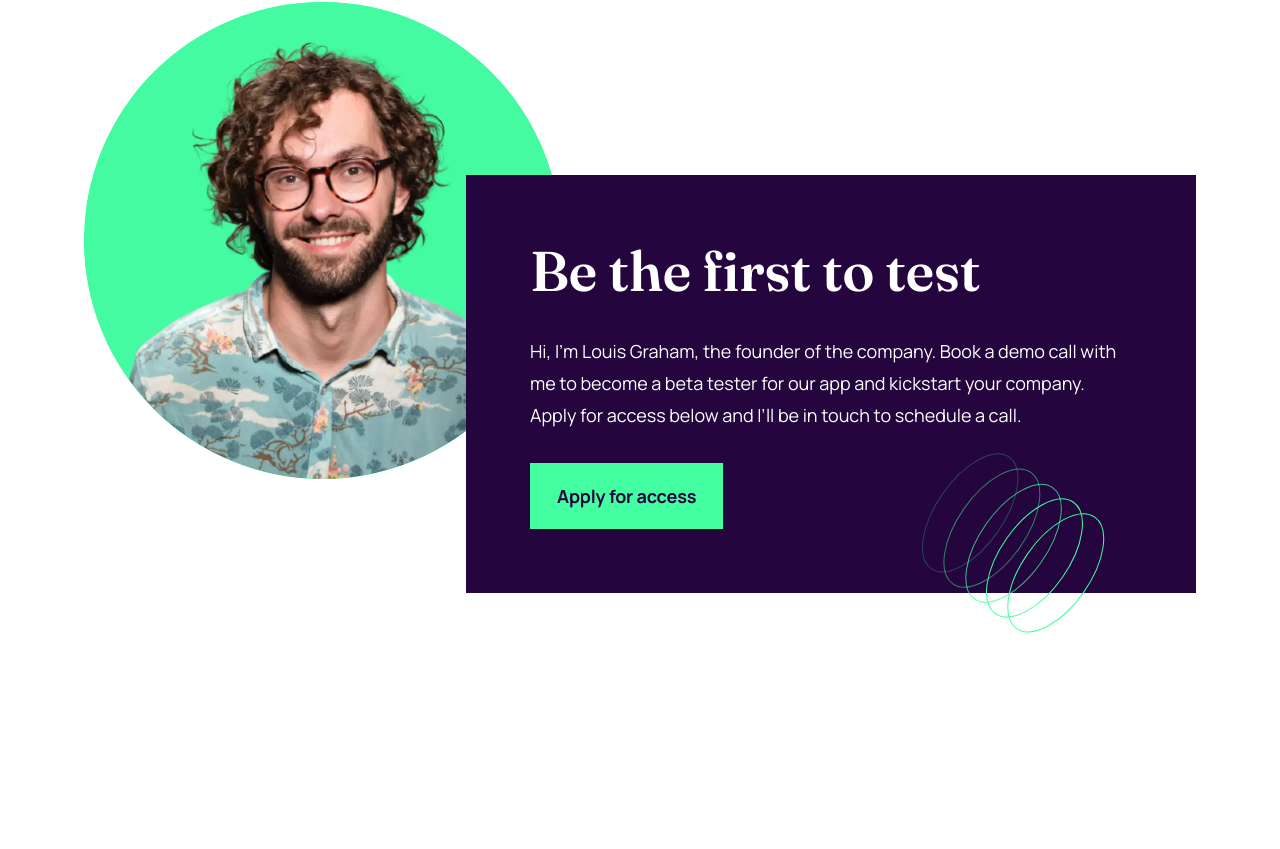
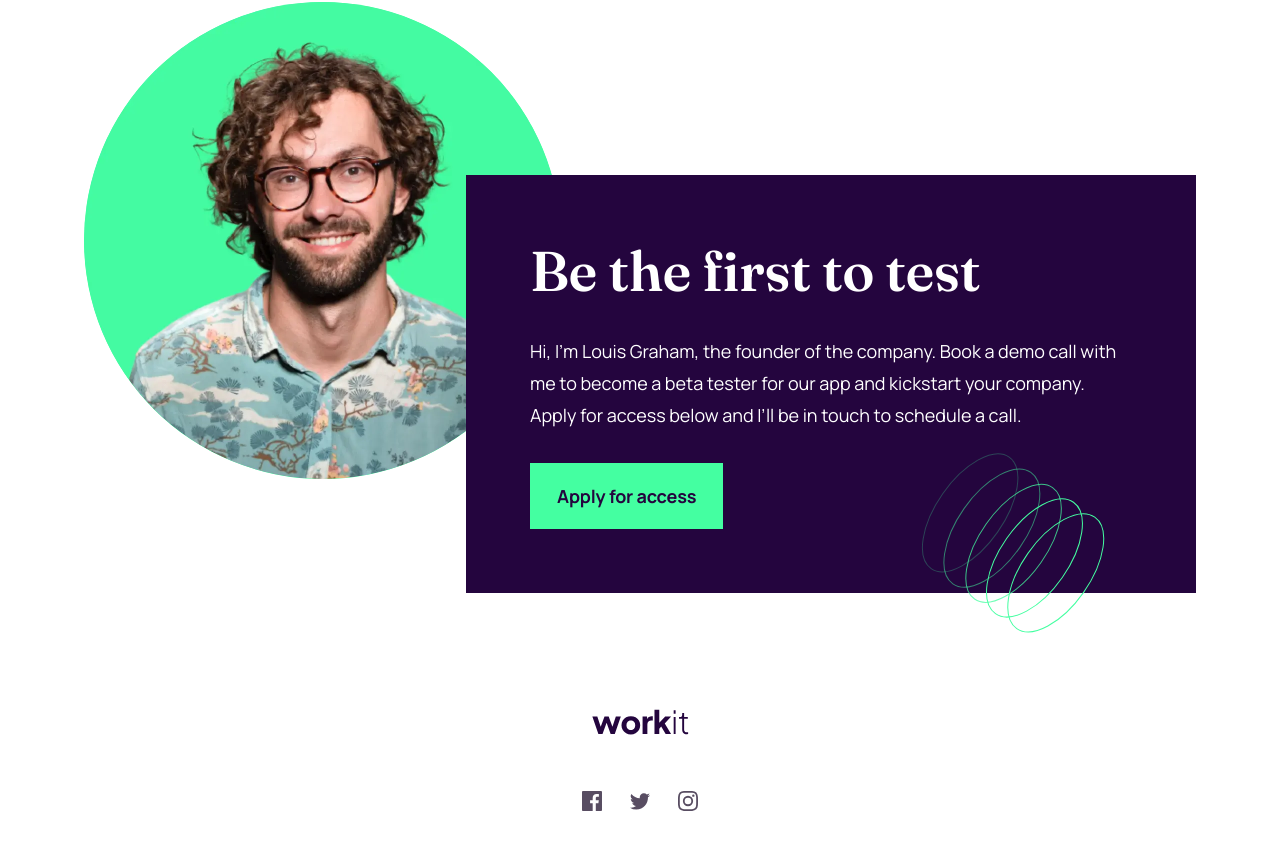
Before and after one commit to Mriganka5137/workit-landing-page, a React (Create React App) app: page / in a window 1280 px wide. Shown: the part 1572-2421 px from the top of the page. Before the commit the page ends 2281 px from the top, so only its background shows below. Built offline with nearby package versions, Linux system fonts and the light colour scheme.

Commit message:
completed

```diff
--- a/src/App.js
+++ b/src/App.js
@@ -3,7 +3,7 @@ import Testimonial from "./Testimonial";
 import FeatureSet from "./FeatureSet";
 import pattern1 from "./assets/images/bg-pattern-1.svg";
 import pattern2 from "./assets/images/bg-pattern-2.svg";
-
+import Social from "./Social";
 function App() {
   return (
     <div className="container">
@@ -13,6 +13,7 @@ function App() {
 
       <img src={pattern1} alt="pattern" className="pattern1" />
       <img src={pattern2} alt="pattern" className="pattern2" />
+      <Social />
     </div>
   );
 }
--- /dev/null
+++ b/src/Social.js
@@ -0,0 +1,18 @@
+import Logo from "./assets/images/logo-dark.svg";
+import facebook from "./assets/images/icon-facebook.svg";
+import instagram from "./assets/images/icon-instagram.svg";
+import twitter from "./assets/images/icon-twitter.svg";
+
+function Social() {
+  return (
+    <footer className="footer">
+      <img src={Logo} alt="logo" className="logo" />
+      <div className="social">
+        <img src={facebook} alt="facebook" />
+        <img src={twitter} alt="twitter" />
+        <img src={instagram} alt="instagram" />
+      </div>
+    </footer>
+  );
+}
+export default Social;
--- a/src/index.css
+++ b/src/index.css
@@ -269,3 +269,21 @@ html {
   bottom: 0;
   right: 7.25rem;
 }
+
+.footer {
+  width: 11.6rem;
+  height: 10.2rem;
+  margin: 0 auto;
+  display: flex;
+  flex-direction: column;
+  justify-content: space-between;
+  align-items: center;
+  margin-bottom: 11rem;
+}
+
+.social {
+  width: 100%;
+  display: flex;
+  align-items: center;
+  justify-content: space-between;
+}
```
